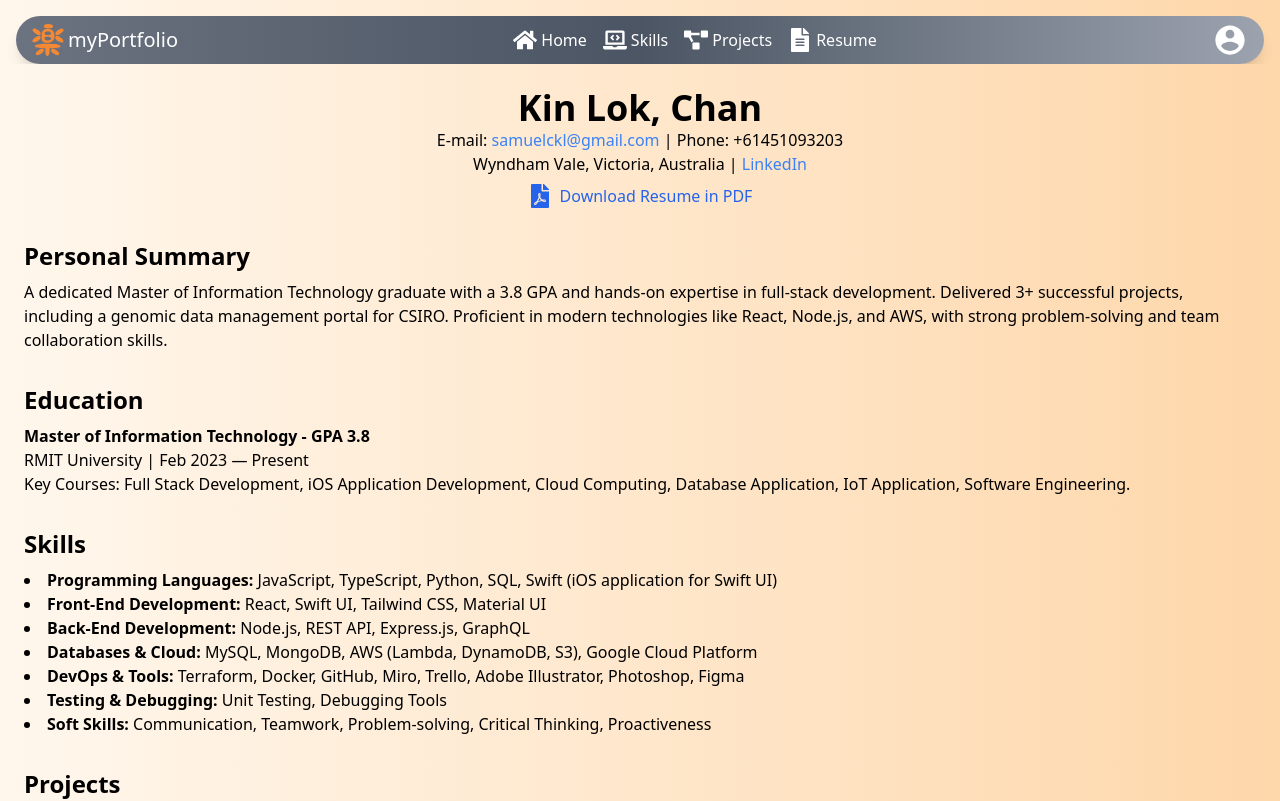
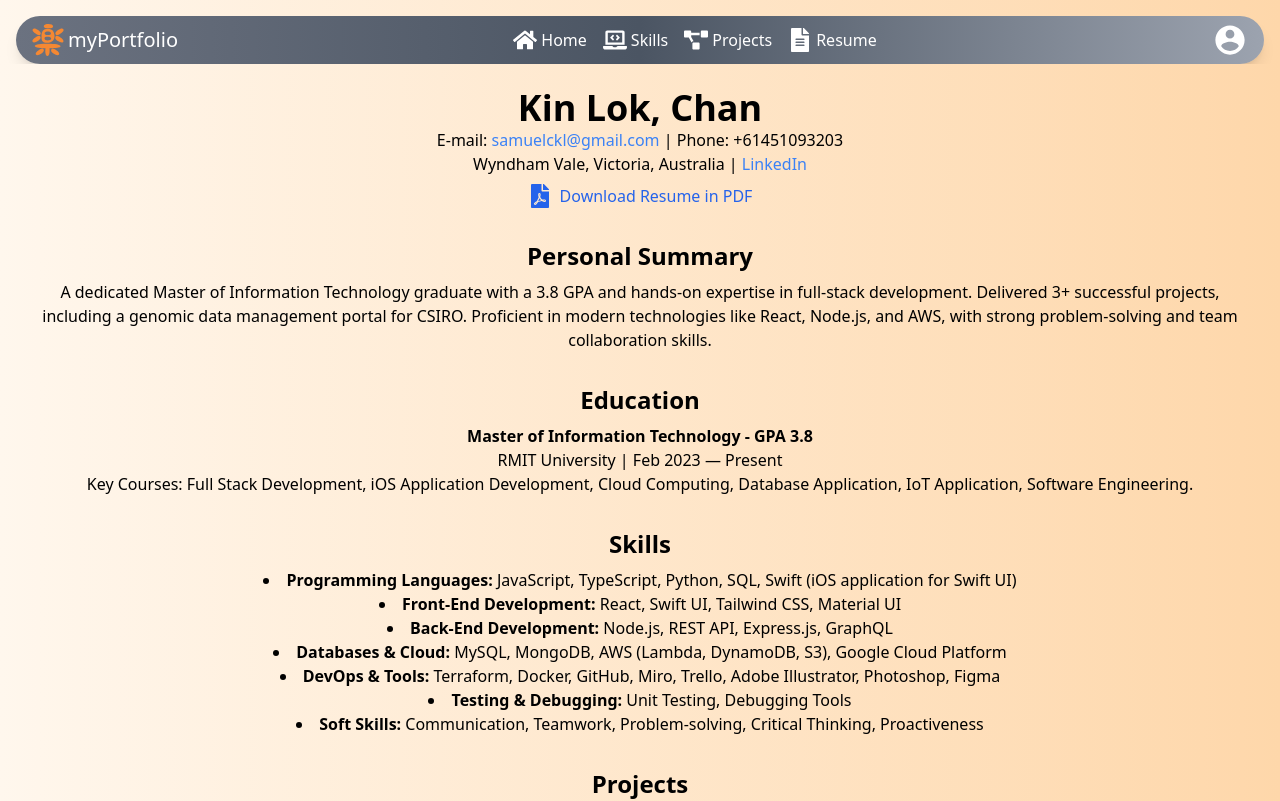
Before and after one commit to samuelckl/myPortfolio, a React (Create React App) app: page /resume in a window 1280 px wide. Shown: the top 801 px of the page. Built offline with nearby package versions, Linux system fonts and the light colour scheme.

Commit message:
align the resume text to center

```diff
--- a/src/pages/Resume.js
+++ b/src/pages/Resume.js
@@ -1,7 +1,7 @@
 import {FaFilePdf} from "react-icons/fa";
 export default function Resume() {
   return (
-    <div className="p-6 bg-gradient-to-r from-orange-50 to-orange-200 select-none">
+    <div className="text-center p-6 bg-gradient-to-r from-orange-50 to-orange-200 select-none">
       {/* Header */}
       <div className="text-center mb-8">
         <h1 className="text-2xl sm:text-4xl font-bold">Kin Lok, Chan</h1>
```
